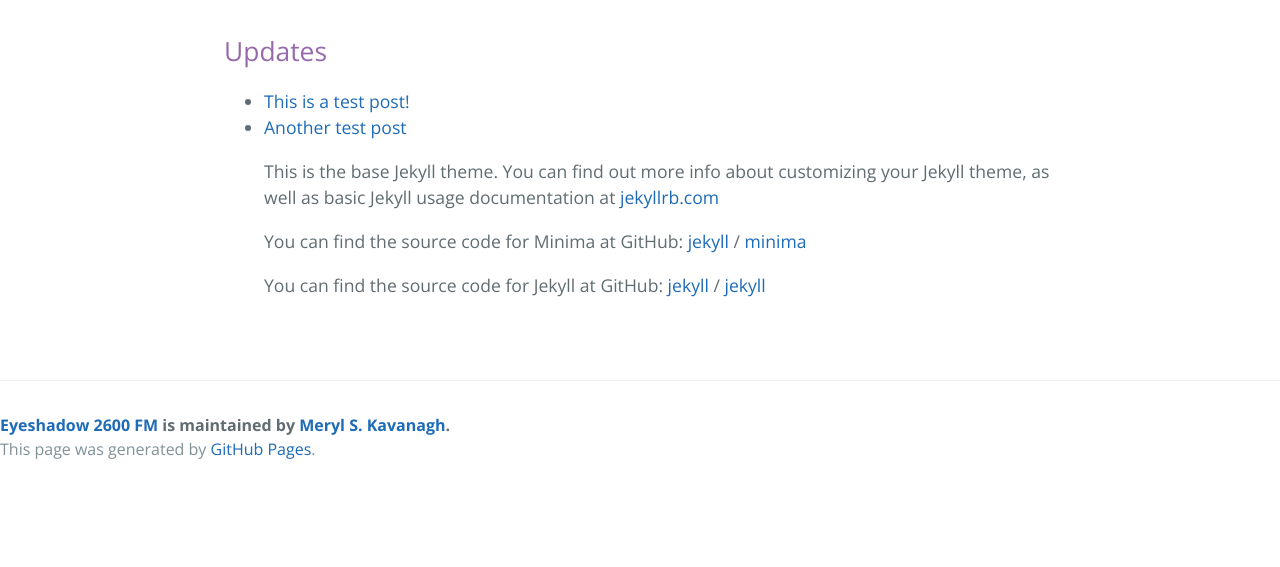
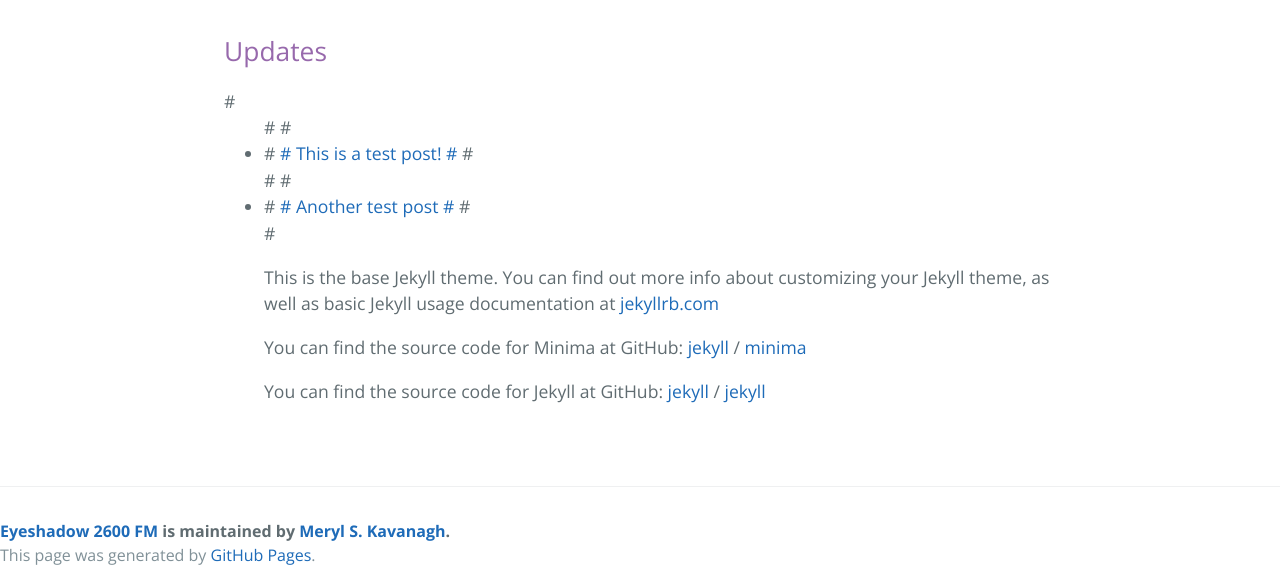
Before and after one commit to mskavanagh/mskavanagh.github.io, a Jekyll site: the page built from about.md, in a window 1280 px wide. Shown: the part 336-903 px from the top of the page. Built offline with Jekyll 4.4.1, drawn with Linux system fonts in a browser that asks for light colours.

Commit message:
Update home.html

```diff
--- a/_layouts/home.html
+++ b/_layouts/home.html
@@ -8,14 +8,14 @@
 
     <section class="main-content" align="left">
       <h2>Updates</h2>
-          <ul>
-       {% for post in site.posts %}
-       <li>
-         <a href="{{ post.url | prepend: site.baseurl}}">
-            {{ post.title }}
-          </a>
-       </li>
-        {% endfor %}
+       #   <ul>
+       #{% for post in site.posts %}
+       #<li>
+         #<a href="{{ post.url | prepend: site.baseurl}}">
+         #  {{ post.title }}
+        #  </a>
+      # </li>
+       # {% endfor %}
 
         {{ content }}
     </section>
```
